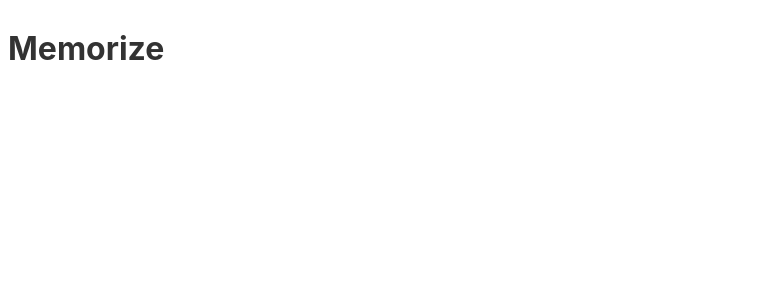
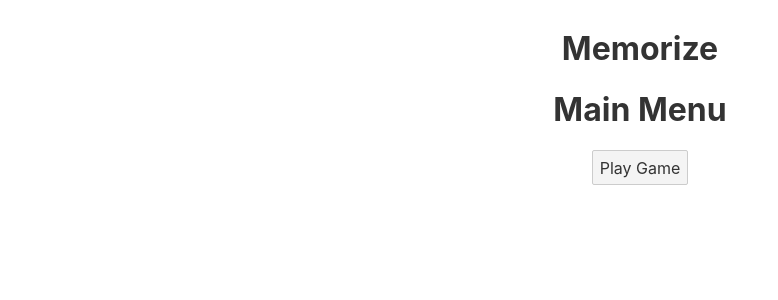
Before and after one commit to BrettBrennan/Memorize, a Svelte app: page / in a window 1280 px wide. Shown: the top 300 px of the page, without its empty margins (0-778 px from the left). Built offline with nearby package versions, Linux system fonts and the light colour scheme.

Commit message:
Folder and component structure setup

```diff
--- a/src/App.svelte
+++ b/src/App.svelte
@@ -1,11 +1,25 @@
 <script>
-
+	import { writable } from 'svelte/store';
+	import { GAME_STATE } from './stores';
+	import Game from './Components/UI/Game.svelte';
+	import Menu from './Components/UI/Menu.svelte';
+	function changeState(state) {
+		GAME_STATE.set(state);
+	}
 </script>
 
 <style>
-
+	main {
+		text-align: center;
+	}
 </style>
 
 <main>
 	<h1>Memorize</h1>
+	{#if $GAME_STATE === 'MAIN_MENU'}
+		<Menu />
+	{:else}
+		<Game />
+	{/if}
+
 </main>
--- /dev/null
+++ b/src/Components/UI/Board.svelte
@@ -0,0 +1,5 @@
+<script></script>
+
+<style></style>
+
+<div></div>
--- /dev/null
+++ b/src/Components/UI/Game.svelte
@@ -0,0 +1,5 @@
+<script></script>
+<style></style>
+<div>
+    <h1>Game</h1>
+</div>
--- /dev/null
+++ b/src/Components/UI/Menu.svelte
@@ -0,0 +1,7 @@
+<script></script>
+<style></style>
+<div>
+    <h1>Main Menu</h1>
+
+    <button>Play Game</button>
+</div>
--- /dev/null
+++ b/src/stores.js
@@ -0,0 +1,4 @@
+import { writable } from 'svelte/store';
+
+
+export const GAME_STATE = writable('MAIN_MENU');
```
Also changed, not shown: 1 other file (tests, documents, lock files or other folders).
